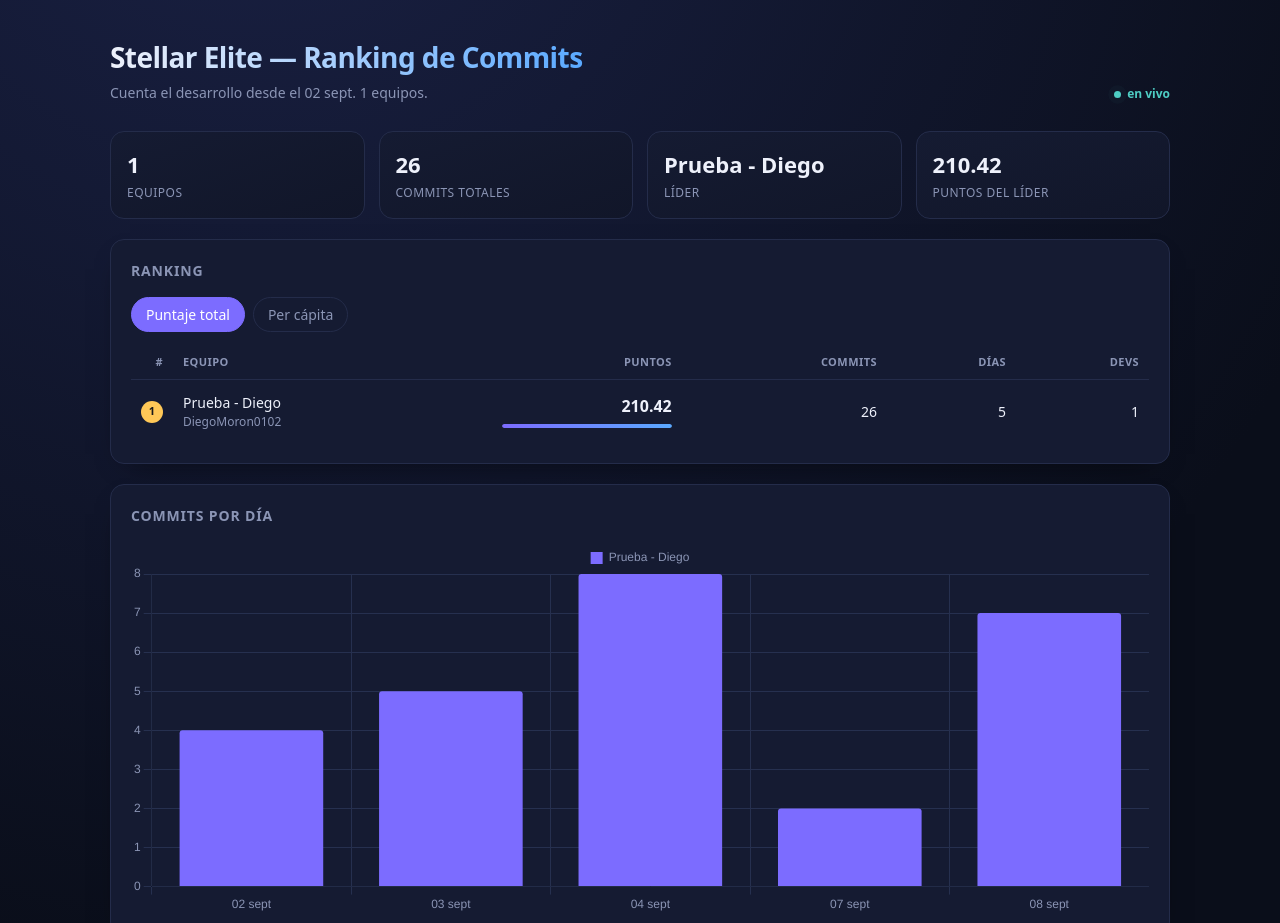
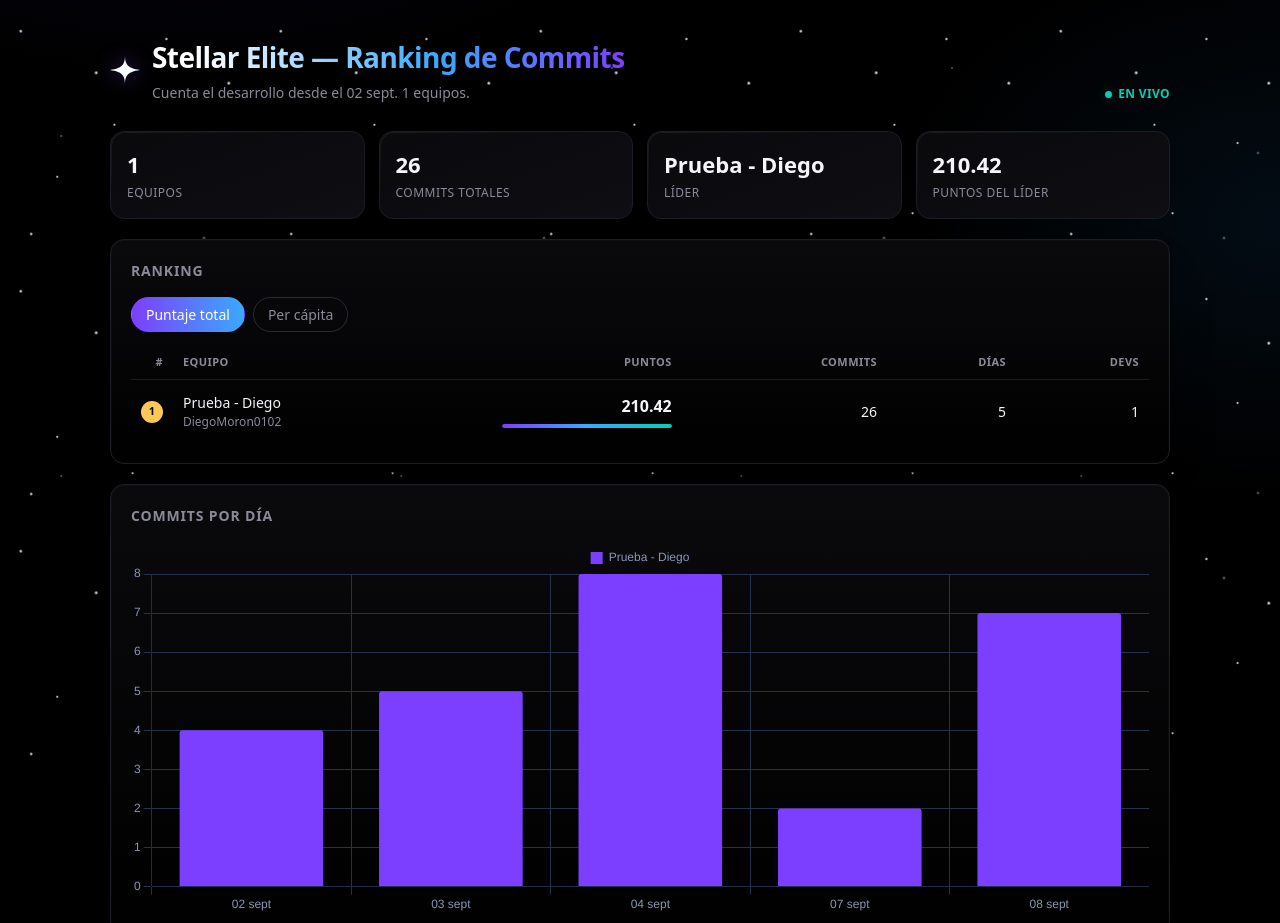
Before and after one commit to DiegoMoron0102/stellar-elite-tracker, a plain HTML site: page index.html in a window 1280 px wide. Shown: the top 923 px of the page. Drawn offline with nearby package versions, Linux system fonts and the light colour scheme.

Commit message:
Dashboard: rediseño con estética Stellar (negro, gradiente violeta/azul, starfield) y fix de timezone en fechas del gráfico/tabla
Co-Authored-By: Claude Sonnet 5 <noreply@anthropic.com>
Claude-Session: https://claude.ai/code/session_013cJKgmfKVCgttiJ6rEUzZu

```diff
--- a/index.html
+++ b/index.html
@@ -6,26 +6,75 @@
 <title>Stellar Elite — Ranking de Commits</title>
 <script src="https://cdnjs.cloudflare.com/ajax/libs/Chart.js/4.4.1/chart.umd.min.js"></script>
 <style>
-  :root{--bg:#0a0e1a;--bg2:#0b1020;--card:#151b32;--card2:#111629;--line:#242c4a;--fg:#eef1fb;--dim:#8b95b5;--acc:#7c6cff;--acc2:#5aa9ff;--gold:#ffc857;--silver:#c9cfe0;--bronze:#e0975a;--good:#4ecdc4}
+  :root{
+    --bg:#000000;--card:#0a0a0d;--card2:#0e0e13;--line:#1c1c24;--line2:#2a2a36;
+    --fg:#f5f5fa;--dim:#8a8a9a;
+    --acc:#7d3fff;--acc2:#3aa9ff;--acc3:#00d1b2;
+    --gold:#ffc857;--silver:#c9cfe0;--bronze:#e0975a;--good:#00d1b2;
+  }
   *{box-sizing:border-box}
-  body{margin:0;background:radial-gradient(circle at 20% -10%,#1a2145 0%,var(--bg) 45%);color:var(--fg);font:14px/1.5 system-ui,-apple-system,Segoe UI,sans-serif;-webkit-font-smoothing:antialiased}
+  html{background:var(--bg)}
+  body{
+    margin:0;color:var(--fg);font:14px/1.5 system-ui,-apple-system,Segoe UI,sans-serif;-webkit-font-smoothing:antialiased;
+    background:
+      radial-gradient(ellipse 900px 500px at 15% -10%, #3a1a7a33, transparent 60%),
+      radial-gradient(ellipse 700px 500px at 100% 10%, #0f3d6633, transparent 55%),
+      radial-gradient(ellipse 600px 400px at 50% 100%, #00d1b214, transparent 60%),
+      var(--bg);
+    position:relative;
+    min-height:100vh;
+  }
+  .stars, .stars2{position:fixed;inset:0;z-index:0;pointer-events:none;opacity:.9}
+  .wrap{position:relative;z-index:1}
+  .stars{
+    background-image:
+      radial-gradient(2px 2px at 8% 12%, #fff, transparent),
+      radial-gradient(1.6px 1.6px at 22% 68%, #fff, transparent),
+      radial-gradient(2.2px 2.2px at 37% 28%, #fff, transparent),
+      radial-gradient(1.6px 1.6px at 51% 82%, #fff, transparent),
+      radial-gradient(1.8px 1.8px at 64% 15%, #fff, transparent),
+      radial-gradient(1.6px 1.6px at 76% 55%, #fff, transparent),
+      radial-gradient(2.2px 2.2px at 88% 32%, #fff, transparent),
+      radial-gradient(1.6px 1.6px at 94% 78%, #fff, transparent),
+      radial-gradient(1.9px 1.9px at 12% 90%, #fff, transparent),
+      radial-gradient(1.6px 1.6px at 44% 48%, #fff, transparent);
+    background-size:260px 260px;
+    animation:twinkle 5s ease-in-out infinite alternate;
+  }
+  .stars2{
+    background-image:
+      radial-gradient(1.6px 1.6px at 18% 40%, #b9c3ff, transparent),
+      radial-gradient(2px 2px at 60% 70%, #b9c3ff, transparent),
+      radial-gradient(1.6px 1.6px at 80% 20%, #b9c3ff, transparent),
+      radial-gradient(1.6px 1.6px at 33% 85%, #b9c3ff, transparent),
+      radial-gradient(1.8px 1.8px at 70% 45%, #b9c3ff, transparent);
+    background-size:340px 340px;
+    animation:twinkle 7s ease-in-out infinite alternate-reverse;
+  }
+  @keyframes twinkle{0%{opacity:.5}100%{opacity:1}}
   .wrap{max-width:1100px;margin:0 auto;padding:36px 20px 60px}
   header{display:flex;justify-content:space-between;align-items:flex-end;gap:16px;flex-wrap:wrap;margin-bottom:28px}
-  h1{font-size:28px;margin:0 0 4px;letter-spacing:-.02em;background:linear-gradient(90deg,var(--fg),var(--acc2));-webkit-background-clip:text;background-clip:text;color:transparent}
+  .brand{display:flex;align-items:center;gap:12px}
+  .spark{width:30px;height:30px;flex:none;filter:drop-shadow(0 0 10px #7d3fff88)}
+  h1{font-size:28px;margin:0 0 4px;letter-spacing:-.02em;font-weight:700;
+     background:linear-gradient(90deg,#fff 10%,var(--acc2) 60%,var(--acc) 100%);
+     -webkit-background-clip:text;background-clip:text;color:transparent}
   .sub{color:var(--dim);margin:0}
-  .live{display:flex;align-items:center;gap:6px;color:var(--good);font-size:12px;font-weight:600}
-  .live::before{content:'';width:7px;height:7px;border-radius:50%;background:var(--good);box-shadow:0 0 0 0 rgba(78,205,196,.6);animation:pulse 2s infinite}
-  @keyframes pulse{0%{box-shadow:0 0 0 0 rgba(78,205,196,.5)}70%{box-shadow:0 0 0 6px rgba(78,205,196,0)}100%{box-shadow:0 0 0 0 rgba(78,205,196,0)}}
+  .live{display:flex;align-items:center;gap:6px;color:var(--good);font-size:12px;font-weight:600;letter-spacing:.03em;text-transform:uppercase}
+  .live::before{content:'';width:7px;height:7px;border-radius:50%;background:var(--good);box-shadow:0 0 0 0 rgba(0,209,178,.6);animation:pulse 2s infinite}
+  @keyframes pulse{0%{box-shadow:0 0 0 0 rgba(0,209,178,.5)}70%{box-shadow:0 0 0 6px rgba(0,209,178,0)}100%{box-shadow:0 0 0 0 rgba(0,209,178,0)}}
   .stats{display:grid;grid-template-columns:repeat(auto-fit,minmax(140px,1fr));gap:14px;margin-bottom:20px}
-  .stat{background:linear-gradient(160deg,var(--card),var(--card2));border:1px solid var(--line);border-radius:14px;padding:16px}
+  .stat{background:linear-gradient(160deg,var(--card),var(--card2));border:1px solid var(--line);border-radius:14px;padding:16px;position:relative;overflow:hidden}
+  .stat::after{content:'';position:absolute;inset:0;border-radius:14px;padding:1px;pointer-events:none;
+    background:linear-gradient(160deg,#ffffff14,transparent 40%);mask:linear-gradient(#000,#000) content-box,linear-gradient(#000,#000);mask-composite:exclude}
   .stat b{display:block;font-size:22px;font-weight:700}
   .stat span{color:var(--dim);font-size:12px;text-transform:uppercase;letter-spacing:.04em}
-  .card{background:var(--card);border:1px solid var(--line);border-radius:14px;padding:20px;margin-bottom:20px;box-shadow:0 10px 30px -20px #000}
+  .card{background:linear-gradient(180deg,var(--card),#000);border:1px solid var(--line);border-radius:14px;padding:20px;margin-bottom:20px;box-shadow:0 20px 50px -30px #000,0 0 0 1px #ffffff05 inset}
   .card h2{font-size:14px;margin:0 0 16px;color:var(--dim);font-weight:600;letter-spacing:.06em;text-transform:uppercase}
   .tabs{display:flex;gap:8px;margin-bottom:14px}
-  .tabs button{background:transparent;border:1px solid var(--line);color:var(--dim);padding:6px 14px;border-radius:20px;cursor:pointer;font:inherit;transition:.15s}
+  .tabs button{background:transparent;border:1px solid var(--line2);color:var(--dim);padding:6px 14px;border-radius:20px;cursor:pointer;font:inherit;transition:.15s}
   .tabs button:hover{border-color:var(--acc)}
-  .tabs button.on{background:var(--acc);border-color:var(--acc);color:#fff}
+  .tabs button.on{background:linear-gradient(90deg,var(--acc),var(--acc2));border-color:transparent;color:#fff}
   .scroll{overflow-x:auto}
   table{width:100%;border-collapse:collapse;white-space:nowrap}
   th{text-align:right;color:var(--dim);font-weight:600;font-size:11px;letter-spacing:.04em;text-transform:uppercase;padding:8px 10px;border-bottom:1px solid var(--line)}
@@ -33,34 +82,48 @@
   th:nth-child(2),td:nth-child(2){text-align:left;white-space:normal}
   tr:last-child td{border-bottom:0}
   tr{transition:background .15s}
-  tr:hover td{background:#ffffff06}
+  tr:hover td{background:#ffffff08}
   .rank{color:var(--dim);width:36px;font-variant-numeric:tabular-nums}
-  .medal{display:inline-flex;align-items:center;justify-content:center;width:22px;height:22px;border-radius:50%;font-weight:700;font-size:11px;color:#1a1a1a}
+  .medal{display:inline-flex;align-items:center;justify-content:center;width:22px;height:22px;border-radius:50%;font-weight:700;font-size:11px;color:#0a0a0d}
   .medal.g{background:var(--gold)}.medal.s{background:var(--silver)}.medal.b{background:var(--bronze)}
   .bar{height:4px;border-radius:2px;background:var(--line);margin-top:6px;overflow:hidden}
-  .bar i{display:block;height:100%;background:linear-gradient(90deg,var(--acc),var(--acc2));border-radius:2px;transition:width .4s}
+  .bar i{display:block;height:100%;background:linear-gradient(90deg,var(--acc),var(--acc2),var(--acc3));border-radius:2px;transition:width .4s}
   .pts{font-weight:700;font-size:16px;font-variant-numeric:tabular-nums}
   .devs{color:var(--dim);font-size:12px}
   .msg{color:var(--dim);font-size:12px;white-space:normal}
   .zero{opacity:.4}
-  select{background:var(--card2);border:1px solid var(--line);color:var(--fg);padding:6px 12px;border-radius:8px;font:inherit;cursor:pointer}
+  select{background:var(--card2);border:1px solid var(--line2);color:var(--fg);padding:6px 12px;border-radius:8px;font:inherit;cursor:pointer}
   .pager{display:flex;align-items:center;justify-content:flex-end;gap:12px;margin-top:14px;color:var(--dim);font-size:12px}
-  .pager button{background:transparent;border:1px solid var(--line);color:var(--fg);width:28px;height:28px;border-radius:6px;cursor:pointer;font:inherit}
+  .pager button{background:transparent;border:1px solid var(--line2);color:var(--fg);width:28px;height:28px;border-radius:6px;cursor:pointer;font:inherit}
   .pager button:disabled{opacity:.35;cursor:default}
   .pager button:not(:disabled):hover{border-color:var(--acc)}
   .actHead{display:flex;justify-content:space-between;align-items:center;flex-wrap:wrap;gap:10px;margin-bottom:16px}
   .actHead h2{margin:0}
   footer{color:var(--dim);font-size:12px;text-align:center;margin-top:30px}
-  .err{background:#3a1c28;border-color:#6b2b3f;padding:18px}
-  code{background:#0006;padding:2px 6px;border-radius:4px}
+  .err{background:#2a0f1a;border-color:#5a2338;padding:18px}
+  code{background:#ffffff10;padding:2px 6px;border-radius:4px}
 </style>
 </head>
 <body>
+<div class="stars"></div>
+<div class="stars2"></div>
 <div class="wrap">
   <header>
-    <div>
-      <h1 id="titulo">Stellar Elite</h1>
-      <p class="sub" id="sub">Cargando…</p>
+    <div class="brand">
+      <svg class="spark" viewBox="0 0 24 24" fill="none">
+        <defs>
+          <linearGradient id="g" x1="0" y1="0" x2="24" y2="24">
+            <stop offset="0%" stop-color="#fff"/>
+            <stop offset="55%" stop-color="#3aa9ff"/>
+            <stop offset="100%" stop-color="#7d3fff"/>
+          </linearGradient>
+        </defs>
+        <path d="M12 0 C12 7 13.5 10.5 24 12 C13.5 13.5 12 17 12 24 C12 17 10.5 13.5 0 12 C10.5 10.5 12 7 12 0 Z" fill="url(#g)"/>
+      </svg>
+      <div>
+        <h1 id="titulo">Stellar Elite</h1>
+        <p class="sub" id="sub">Cargando…</p>
+      </div>
     </div>
     <span class="live">en vivo</span>
   </header>
@@ -104,8 +167,8 @@
 </div>
 
 <script>
-const PALETA = ['#7c6cff','#ffc857','#4ecdc4','#ff6b8a','#5aa9ff','#9dd66b','#ff9f45','#c98bff','#54d1a0','#ff7b54'];
-const fecha = s => new Date(s).toLocaleDateString('es', {day:'2-digit', month:'short'});
+const PALETA = ['#7d3fff','#3aa9ff','#00d1b2','#ffc857','#ff6b8a','#9d7bff','#5ad1ff','#54d1a0','#c98bff','#ff9f45'];
+const fecha = s => new Date(s).toLocaleDateString('es', {day:'2-digit', month:'short', timeZone:'UTC'});
 
 let chart = null;
 let pagina = 0;
```
